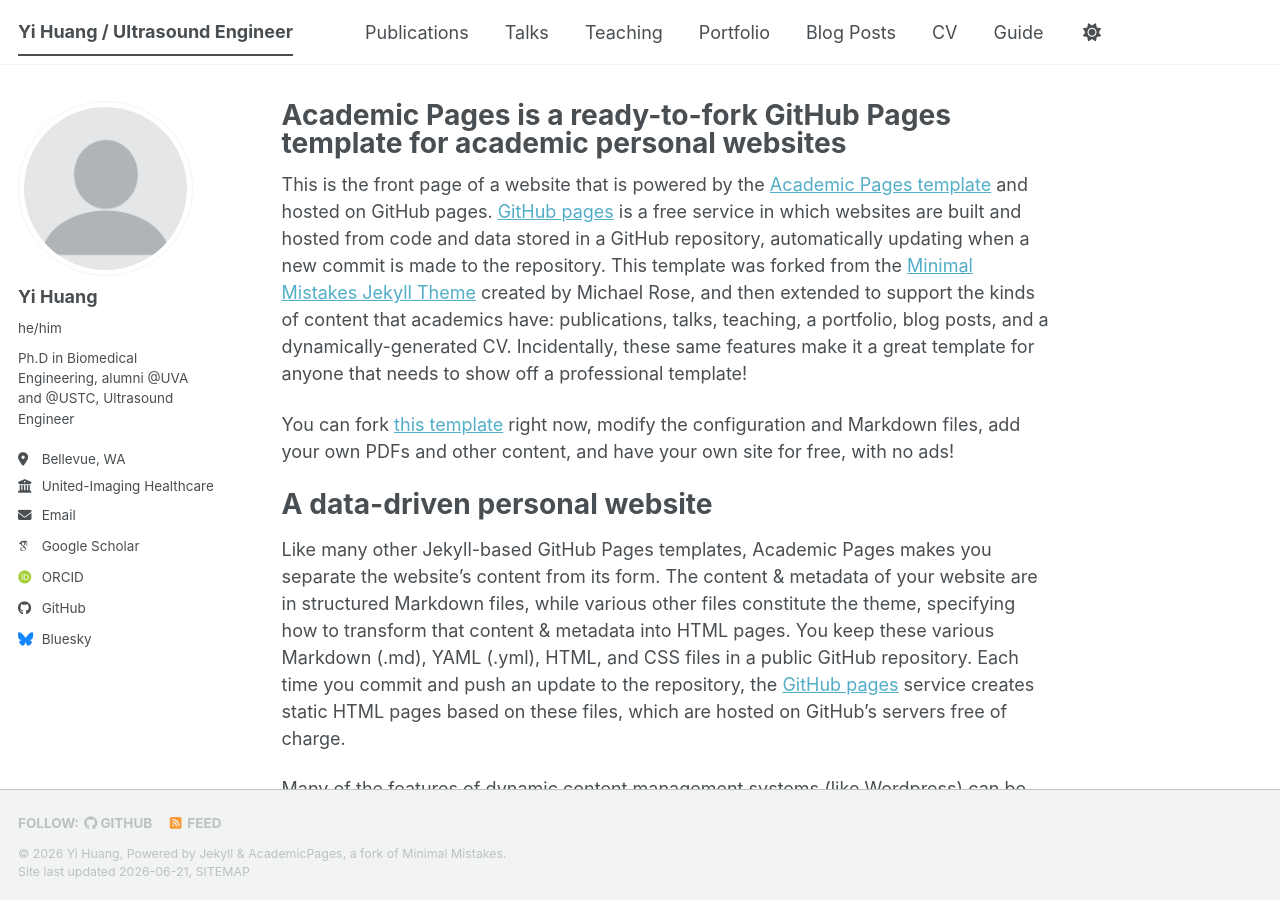
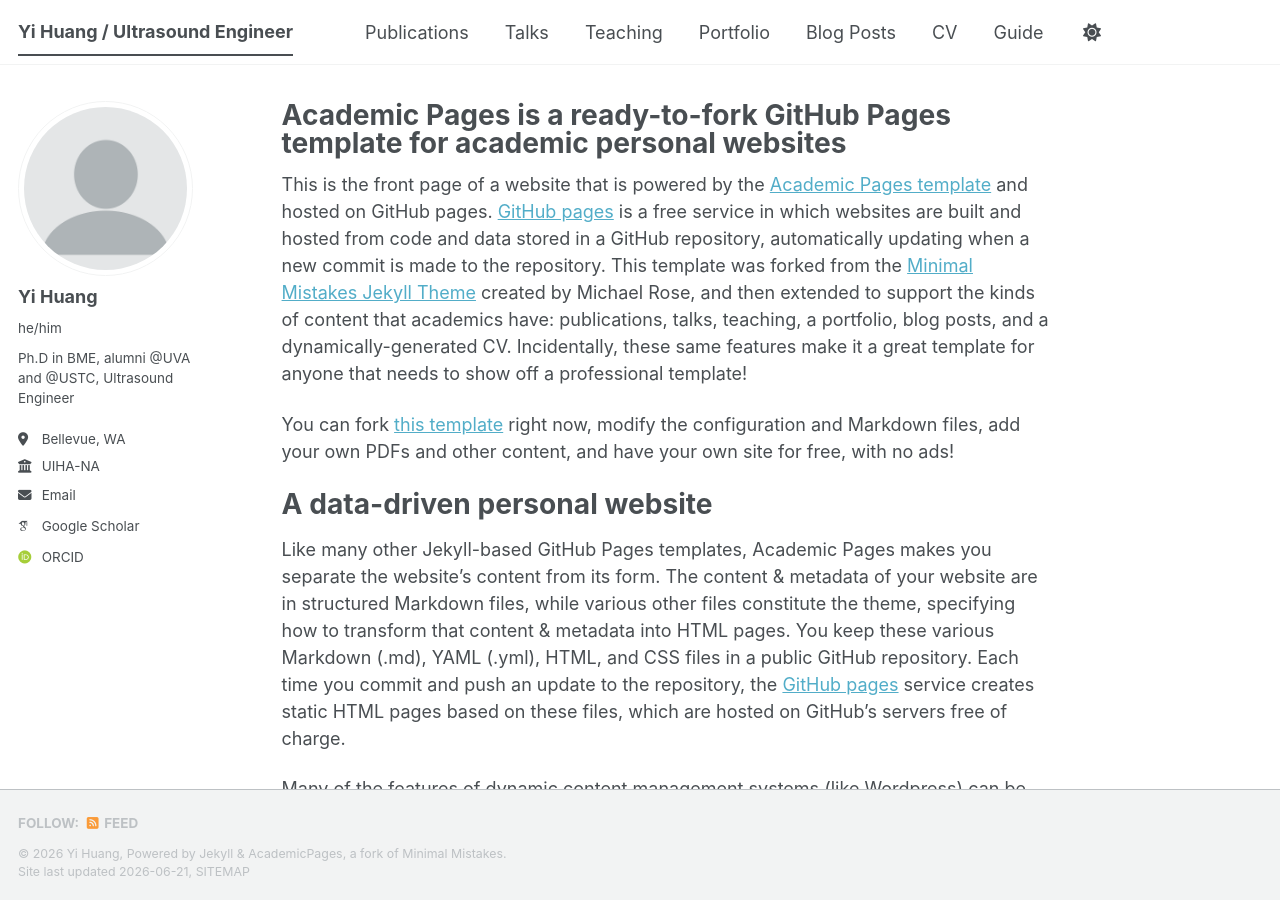
Before and after one commit to YiHuang1602/YiHuang1602.github.io, a Jekyll site: the page built from _pages/about.md, in a window 1280 px wide and 900 px high. Built offline with Jekyll 4.4.1, drawn with Linux system fonts in a browser that asks for light colours; some web fonts are replaced; a script bundle is joined from its source files by our own code; library files that are not in the unit come from our copies.

Commit message:
Update bio and employer fields in config

```diff
--- a/_config.yml
+++ b/_config.yml
@@ -26,9 +26,9 @@ author:
   avatar           : "profile.png"
   name             : "Yi Huang"
   pronouns         : "he/him"
-  bio              : "Ph.D in Biomedical Engineering, alumni @UVA and @USTC, Ultrasound Engineer"
+  bio              : "Ph.D in BME, alumni @UVA and @USTC, Ultrasound Engineer"
   location         : "Bellevue, WA"
-  employer         : "United-Imaging Healthcare North America"
+  employer         : "UIHA-NA"
   uri              : # URL
   email            : "yh5kd1602@outlook.com"
   linkedin         : "https://www.linkedin.com/in/yi-huang-57a1071b7/"
@@ -52,13 +52,13 @@ author:
   bitbucket        : # Username - Update with your username on the site
   codepen          : # Username
   dribbble         : # Username
-  github           : "academicpages"
+  github           : # "academicpages"
   kaggle           : # Username
   stackoverflow    : # User number or user number and name (i.e., use "1" or "1/jeff-atwood")
 
   # Social media
   artstation       : # Username
-  bluesky          : "bsky.app" # Replace this with you Bluesky username
+  bluesky          : # "bsky.app" # Replace this with you Bluesky username
   facebook         : # Username
   flickr           : # Username
   foursquare       : # Username
```
